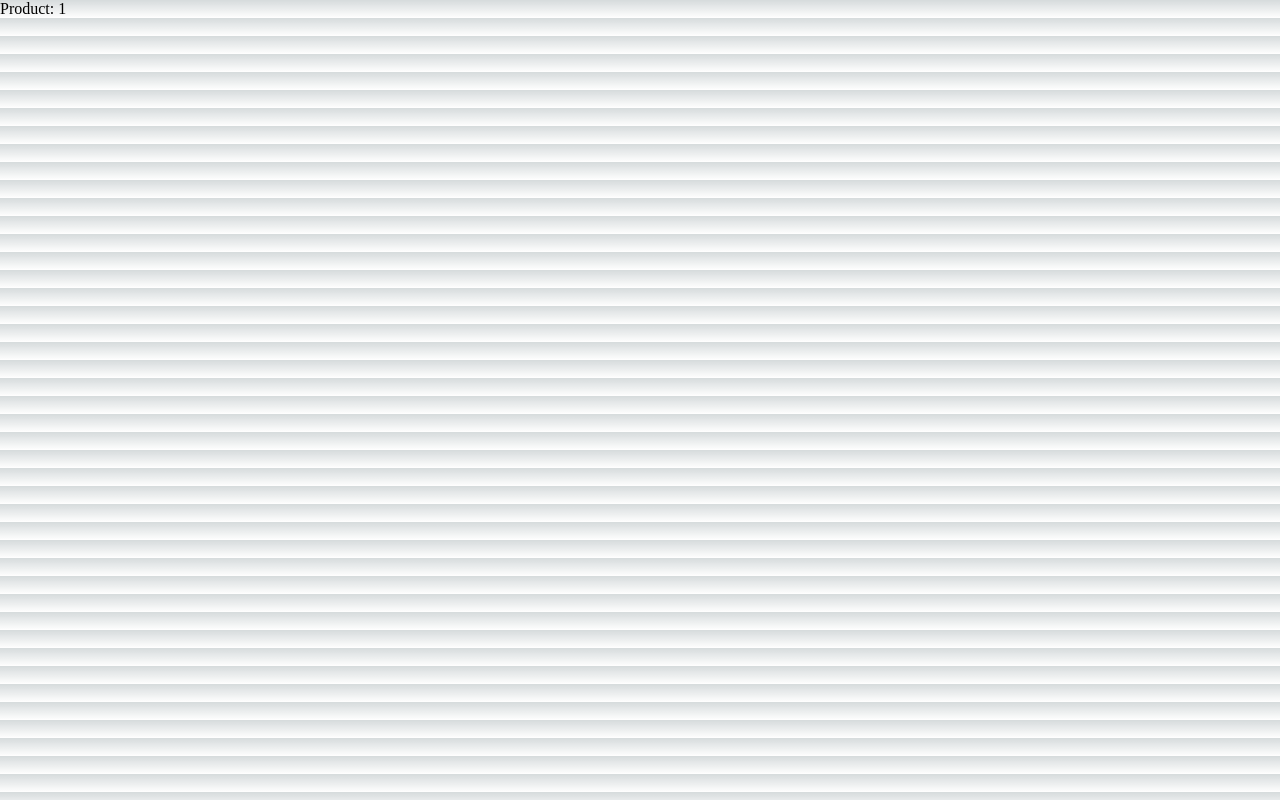
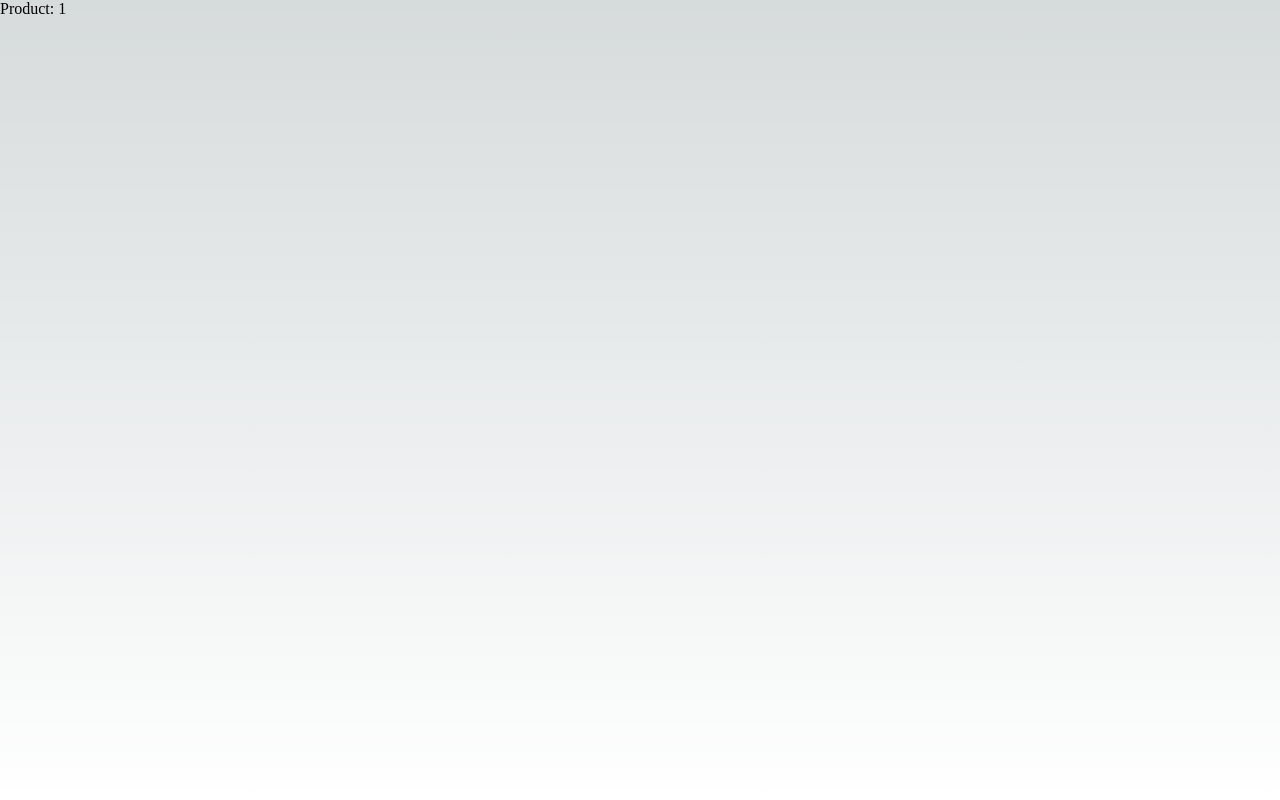
Before and after one commit to milad1367/inter-homca, a Next.js app: page /product/1 in a window 1280 px wide. Built offline with nearby package versions, Linux system fonts and the light colour scheme.

Commit message:
change some styles

```diff
--- a/src/pages/product/[pid].tsx
+++ b/src/pages/product/[pid].tsx
@@ -1,9 +1,10 @@
 import { useRouter } from "next/router";
+import styles from "@/styles/Home.module.css";
 
 const Product = () => {
   const router = useRouter();
   const { pid } = router.query;
-  return <div>Product: {pid}</div>;
+  return <div className={styles.product}>Product: {pid}</div>;
 };
 
 export default Product;
--- a/src/styles/Home.module.css
+++ b/src/styles/Home.module.css
@@ -15,6 +15,12 @@
 }
 .container > div {
   padding: 40px 0;
+}
+.product {
+  display: flex;
+  flex-direction: column;
+  width: 100%;
+  height: 100vh;
 }
 .container input {
   width: 100%;
--- a/src/views/ProductList/ProductList.tsx
+++ b/src/views/ProductList/ProductList.tsx
@@ -14,7 +14,7 @@ export function ProductList() {
   const [, setValue] = useSessionStorage("virtualizer_scrollOffset", 0);
   const { data, isLoading, isError } = useGetData(search?.toString(), filter); //TODO think about better option search?.toString()
   const { y } = useScroll(parentRef);
-  const debouncedScrollPosition = useDebounce(y, 500); // TODO
+  const debouncedScrollPosition = useDebounce(y, 500);
 
   useEffect(() => {
     setValue(debouncedScrollPosition);
```
